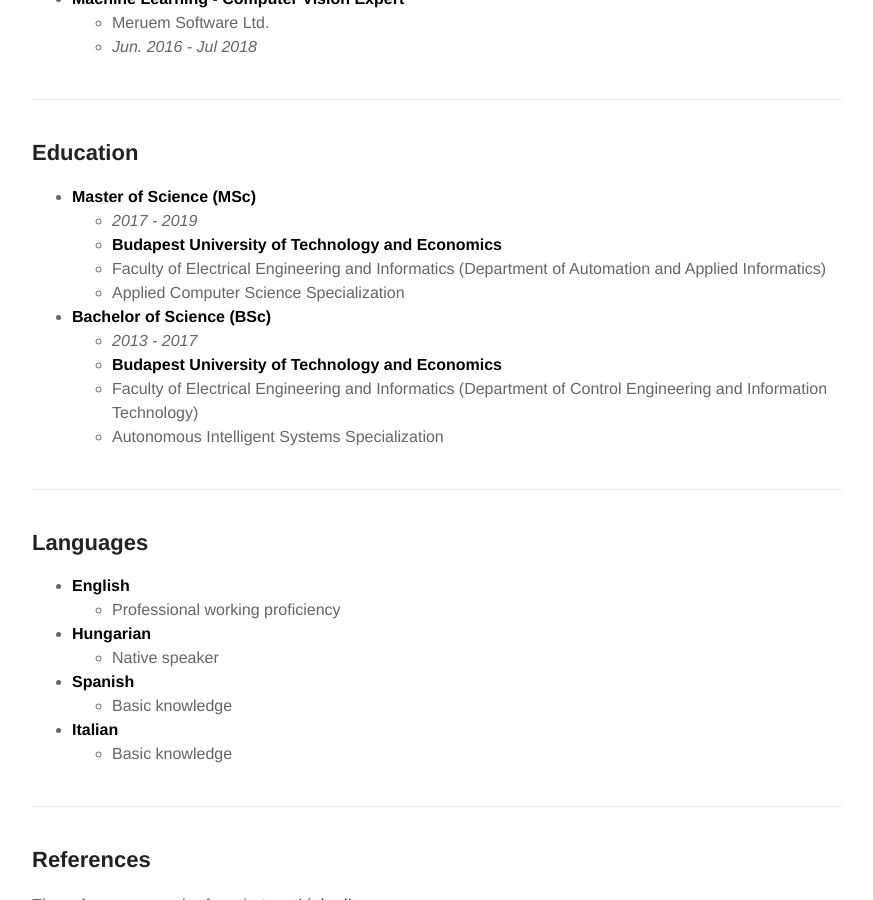
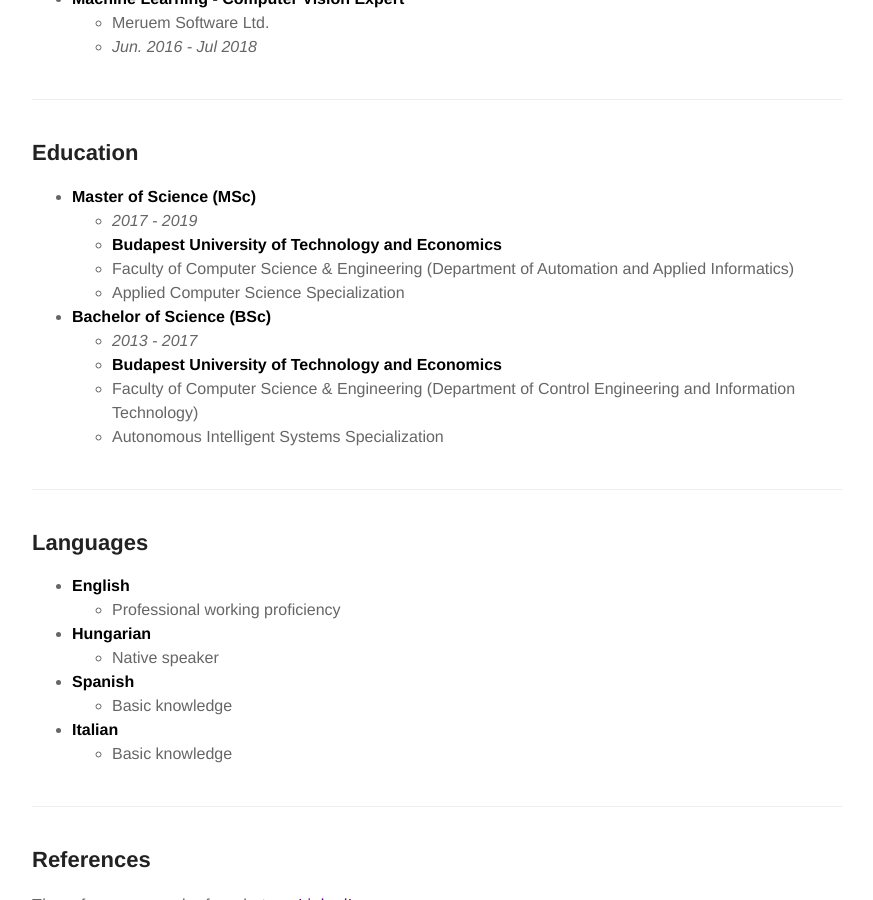
Before and after one commit to gaborvecsei/gaborvecsei.github.io, a Jekyll site: the page built from resume.md, in a window 1280 px wide and 900 px high, scrolled down 862 px. Shown: the whole window, without its empty margins (203-1076 px from the left). Built offline with Jekyll 4.4.1, drawn with Linux system fonts in a browser that asks for light colours.

Commit message:
education changed

```diff
--- a/resume.md
+++ b/resume.md
@@ -40,12 +40,12 @@ For a "full" `.pdf` version [contact me via LinkedIn](https://www.linkedin.com/i
 - **Master of Science (MSc)**
 	- *2017 - 2019*
 	- **Budapest University of Technology and Economics**
-	- Faculty of Electrical Engineering and Informatics (Department of Automation and Applied Informatics)
+	- Faculty of Computer Science & Engineering (Department of Automation and Applied Informatics)
 	- Applied Computer Science Specialization
 - **Bachelor of Science (BSc)**
 	- *2013 - 2017*
 	- **Budapest University of Technology and Economics**
-	- Faculty of Electrical Engineering and Informatics (Department of Control Engineering and Information Technology)
+	- Faculty of Computer Science & Engineering (Department of Control Engineering and Information Technology)
 	- Autonomous Intelligent Systems Specialization
 
 ---
```
